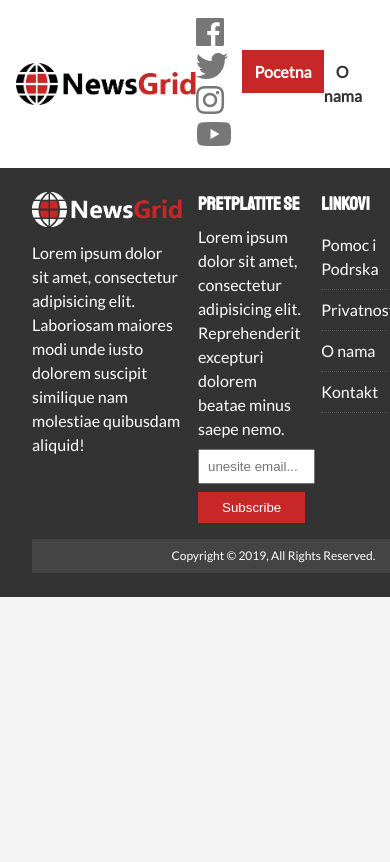
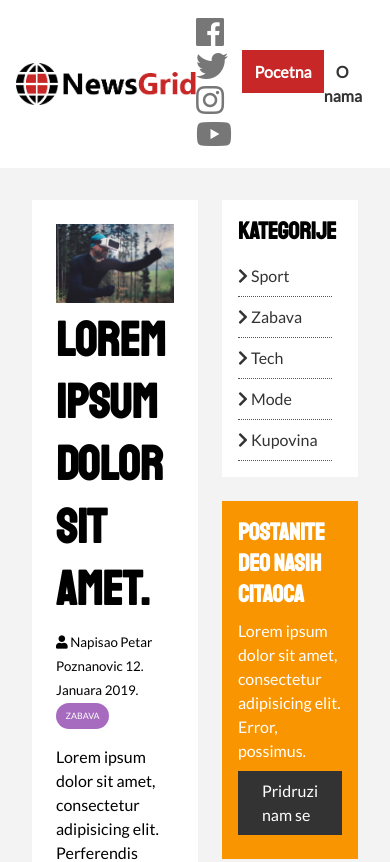
Before and after one commit to ppoznanovic17/News-, a plain HTML site: page clanak.html in a window 390 px wide. Shown: the top 862 px of the page. Drawn offline with Linux system fonts and the light colour scheme.

Commit message:
Zavrseno sve. Jos samo da ga ucinim responsive.

```diff
--- a/artikl.html
+++ b/clanak.html
@@ -29,6 +29,54 @@
             </ul>
         </div>
     </div>
+
+    <!-- O NAMA MAIN--------------------------------------------------->
+
+    <section id="clanak">
+        <div class="kontejner ">
+            <div class="kontejnerStranice">
+                <article class="bg-white p-1">
+                   <img src="assets/artikli/slika1.jpg" alt="">
+                    <h1 class="lH">Lorem ipsum dolor sit amet.</h1>
+                    <div class="meta">
+                        <small>
+                            <i class="fas fa-user">
+
+                            </i>
+                            Napisao Petar Poznanovic 12. Januara 2019.
+                        </small>
+                        <div class="kategorija kategorija-zabava">
+                            Zabava
+                        </div>
+                    </div>
+                    <p>Lorem ipsum dolor sit amet, consectetur adipisicing elit. Perferendis commodi quibusdam, dolorum nesciunt autem eius illo numquam! Sed, voluptates atque nobis aliquid corrupti perferendis eaque tempora omnis alias quis dolor, ad voluptatem iure velit architecto eum reiciendis cum accusantium, saepe rerum illo error pariatur? Ducimus doloribus harum asperiores, eveniet eius.</p>
+                    <p>Lorem ipsum dolor sit amet, consectetur adipisicing elit. Quis quo corporis ab possimus reiciendis excepturi distinctio. Repudiandae eius aut nesciunt accusantium, voluptatibus mollitia quam ea officiis error, obcaecati necessitatibus velit quo enim dolore ut possimus vitae eos numquam a. Est tempora excepturi minus qui odit, quisquam nesciunt commodi dolores eos, veniam sit voluptatem eum, exercitationem! Modi cum laudantium, libero autem eos, corporis soluta error blanditiis, veniam repudiandae ratione nihil sint, numquam ducimus harum magnam labore perferendis! Veniam ullam iusto, nulla modi reiciendis, ipsa, illum perferendis magni ipsam, ipsum minus blanditiis doloribus sunt sint commodi iste dolorum cupiditate nisi dignissimos aspernatur.
+                    </p>
+                </article>
+                    <aside  id="aside2" class="card bg-white">
+
+                    <h2 class="card">Kategorije</h2>
+                    <ul class="lista">
+                        <li><a href="#"><i class="fas fa-chevron-right"></i> Sport</a></li>
+                        <li><a href="#"><i class="fas fa-chevron-right"></i> Zabava</a></li>
+                        <li><a href="#"><i class="fas fa-chevron-right"></i> Tech</a></li>
+                        <li><a href="#"><i class="fas fa-chevron-right"></i> Mode</a></li>
+                        <li><a href="#"><i class="fas fa-chevron-right"></i> Kupovina</a></li>
+
+                    </ul>
+
+                </aside>
+                <aside class="card bg-secondary">
+
+                    <h2 class="card">Postanite deo nasih citaoca</h2>
+                    <p class="card">Lorem ipsum dolor sit amet, consectetur adipisicing elit. Error, possimus.</p>
+                    <a href="#" class="btn">Pridruzi nam se</a>
+
+                </aside>
+
+            </div>
+        </div>
+    </section>
     <!--FOOTER--------------------------------------------------------->
     <footer id="mainFooter" class="py-1">
         <div class="kontejner footerKontejner">
--- a/style.css
+++ b/style.css
@@ -104,6 +104,10 @@ h1, h2 , h3 , h4 , h5, h6{
 
 .btn:hover{
     opacity: 0.85;
+}
+
+.lH{
+    font-size: 3rem;
 }
 
 .btn-block{
@@ -312,10 +316,17 @@ header .kontejner  .sadrzaj p{
 
 /**O NAMA ********************************************************************/
 
-#oNama aside{
+aside{
     text-align: center;
 }
 
-#oNama aside a{
+aside a{
     margin-bottom: 0.5rem;
 }
+
+/*CLANAK*********************************************************************/
+#clanak aside{
+    text-align: left;
+    padding: 1rem;
+
+}
```
Also changed, not shown: index.html (+8 -8 lines), oNama.html (+2 -2 lines).
